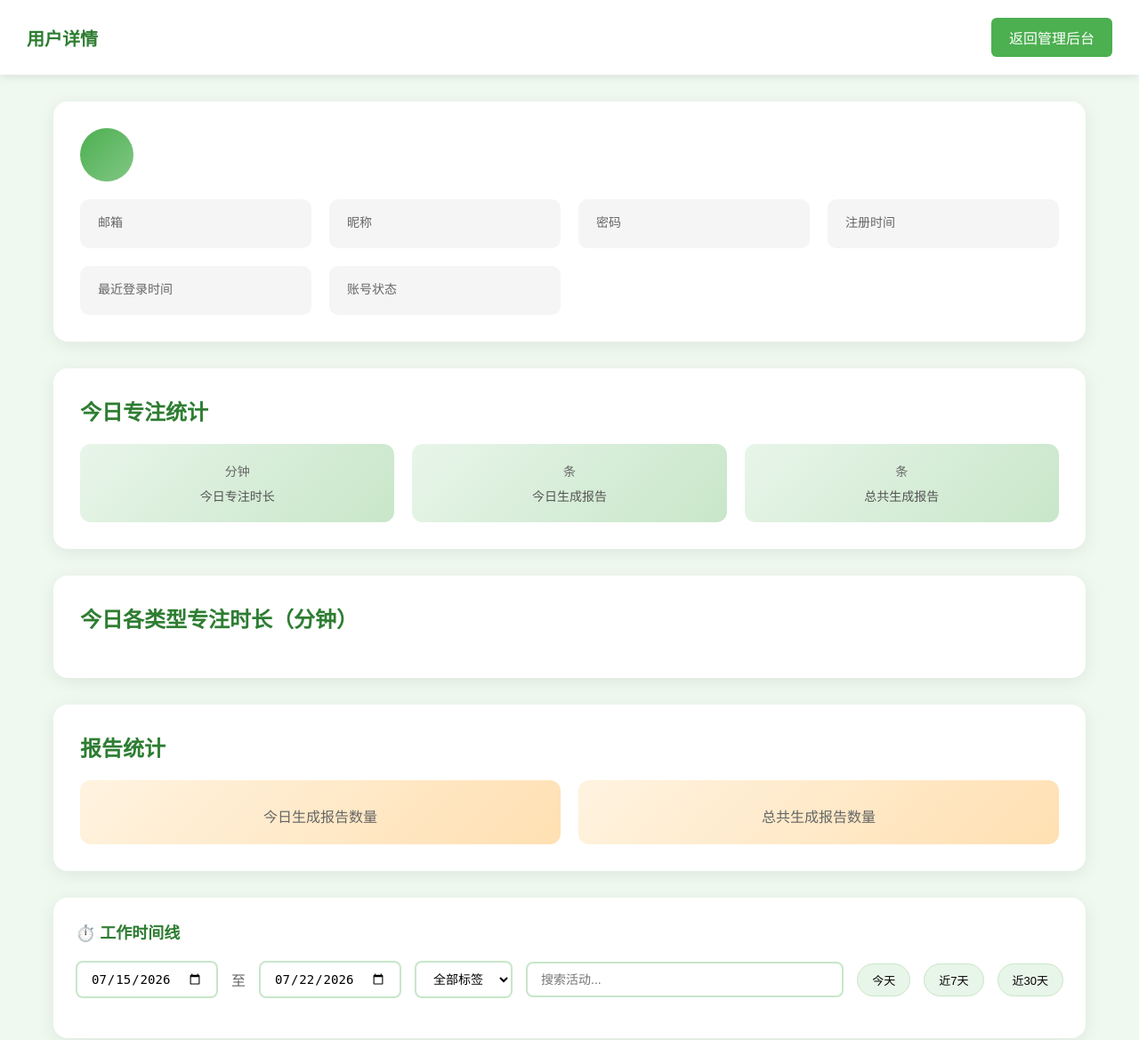
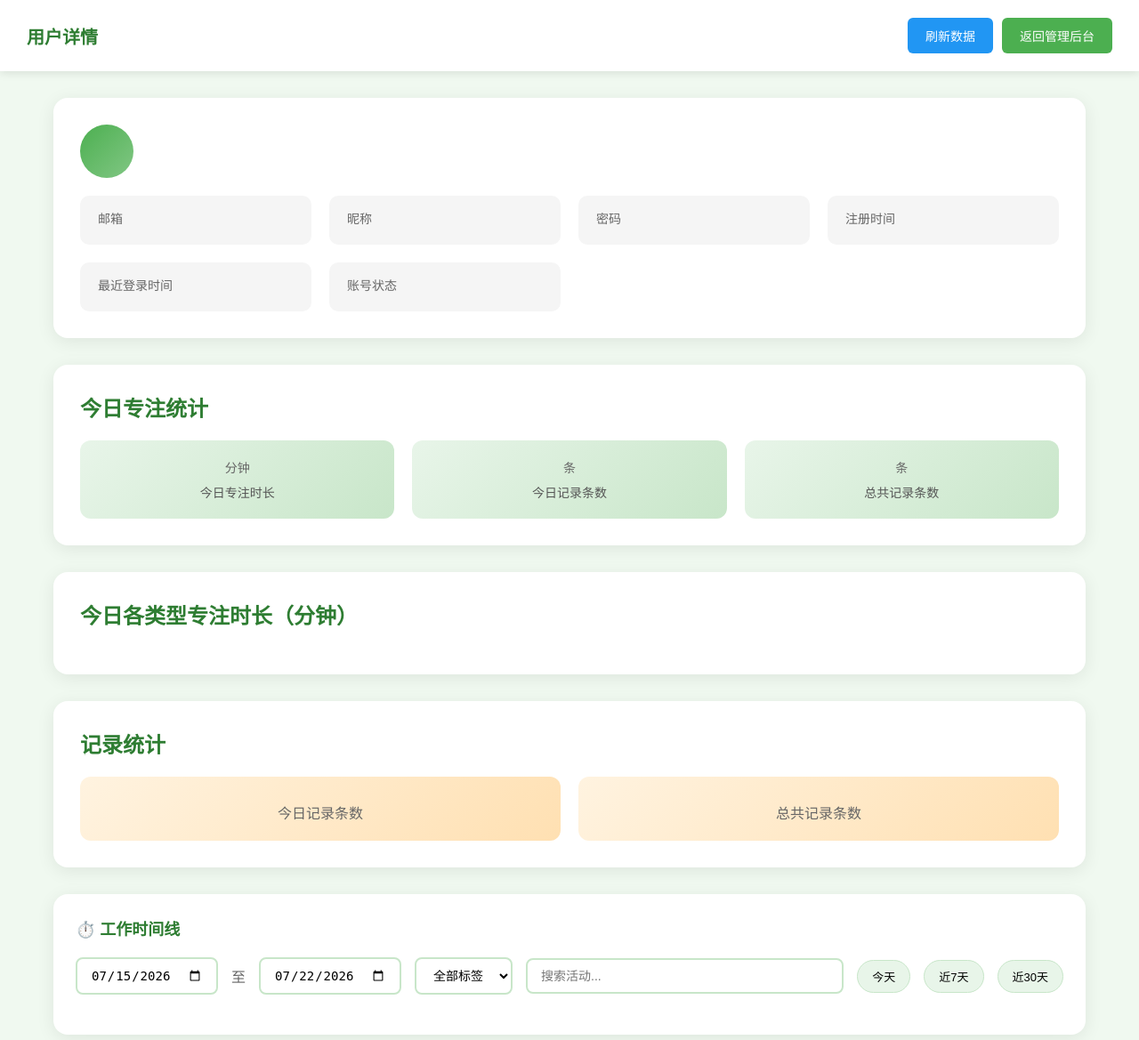
Before and after one commit to DGLZR/AI-daliy-check-Website, a Flask app: template superadmin/templates/user_detail.html in a window 1280 px wide. Shown: the top 1169 px of the page at 89% size. Run offline with Flask 3, Linux system fonts and the light colour scheme; the template is opened without the code that fills it, so the values that code supplies are empty.

Commit message:
修复若干问题

```diff
--- a/app.py
+++ b/app.py
@@ -66,7 +66,7 @@
                            '今日文档时长(分钟)', '今日娱乐时长(分钟)', '今日产品时长(分钟)',
                            '今日会议时长(分钟)', '今日运维时长(分钟)', '今日测试时长(分钟)',
                            '今日数据分析时长(分钟)', '今日其他时长(分钟)',
-                           '今日生成报告数量', '总共生成报告数量'])
+                           '今日记录条数', '总共记录条数'])
 
 def read_users():
     init_csv()
@@ -154,8 +154,8 @@
         '今日测试时长(分钟)': 0,
         '今日数据分析时长(分钟)': 0,
         '今日其他时长(分钟)': 0,
-        '今日生成报告数量': 0,
-        '总共生成报告数量': 0
+        '今日记录条数': 0,
+        '总共记录条数': 0
     }
     detail_data.append(new_detail)
     write_detail_data(detail_data)
@@ -275,8 +275,8 @@
             d['今日专注时长(分钟)'] = round(stats['today_focus_minutes'], 1)
             for wt in WORK_TYPES:
                 d[f'今日{wt}时长(分钟)'] = round(stats['today_type_minutes'][wt], 1)
-            d['今日生成报告数量'] = stats['today_reports']
-            d['总共生成报告数量'] = stats['total_reports']
+            d['今日记录条数'] = stats['today_reports']
+            d['总共记录条数'] = stats['total_reports']
             break
 
     write_detail_data(detail_data)
@@ -653,6 +653,27 @@
 
     return jsonify({'success': True, 'records': records})
 
+@app.route('/api/user/report-generated', methods=['POST'])
+def report_generated():
+    """记录报告生成事件"""
+    data = request.json
+    email = data.get('email', '').strip()
+
+    if not email:
+        return jsonify({'success': False, 'message': '缺少邮箱参数'})
+
+    if not find_user(email):
+        return jsonify({'success': False, 'message': '用户不存在'})
+
+    # 更新用户详情中的记录数量
+    user_details = load_user_details()
+    if email in user_details:
+        user_details[email]['今日记录条数'] = str(int(user_details[email].get('今日记录条数', '0')) + 1)
+        user_details[email]['总共记录条数'] = str(int(user_details[email].get('总共记录条数', '0')) + 1)
+        save_user_details(user_details)
+
+    return jsonify({'success': True, 'message': '报告生成记录已保存'})
+
 # ============ 管理员API ============
 @app.route('/api/admin/login', methods=['POST'])
 def admin_login():
@@ -665,6 +686,11 @@
 def admin_logout():
     session.pop('admin_logged_in', None)
     return jsonify({'success': True})
+
+@app.route('/api/admin/check-login', methods=['GET'])
+def admin_check_login():
+    """检查管理员登录状态"""
+    return jsonify({'logged_in': session.get('admin_logged_in', False)})
 
 @app.route('/api/admin/users', methods=['GET'])
 def admin_get_users():
@@ -747,8 +773,8 @@
     user_detail['今日专注时长(分钟)'] = round(stats['today_focus_minutes'], 1)
     for wt in WORK_TYPES:
         user_detail[f'今日{wt}时长(分钟)'] = round(stats['today_type_minutes'][wt], 1)
-    user_detail['今日生成报告数量'] = stats['today_reports']
-    user_detail['总共生成报告数量'] = stats['total_reports']
+    user_detail['今日记录条数'] = stats['today_reports']
+    user_detail['总共记录条数'] = stats['total_reports']
 
     return jsonify({'success': True, 'user': user_detail})
 
--- a/data/detail_person_data.csv
+++ b/data/detail_person_data.csv
@@ -1 +1 @@
-邮箱,昵称,密码,最近登录时间,今日专注时长(分钟),今日开发时长(分钟),今日沟通时长(分钟),今日生活时长(分钟),今日学习时长(分钟),今日设计时长(分钟),今日管理时长(分钟),今日文档时长(分钟),今日娱乐时长(分钟),今日产品时长(分钟),今日会议时长(分钟),今日运维时长(分钟),今日测试时长(分钟),今日数据分析时长(分钟),今日其他时长(分钟),今日生成报告数量,总共生成报告数量
+邮箱,昵称,密码,最近登录时间,今日专注时长(分钟),今日开发时长(分钟),今日沟通时长(分钟),今日生活时长(分钟),今日学习时长(分钟),今日设计时长(分钟),今日管理时长(分钟),今日文档时长(分钟),今日娱乐时长(分钟),今日产品时长(分钟),今日会议时长(分钟),今日运维时长(分钟),今日测试时长(分钟),今日数据分析时长(分钟),今日其他时长(分钟),今日记录条数,总共记录条数
--- a/superadmin/templates/user_detail.html
+++ b/superadmin/templates/user_detail.html
@@ -10,8 +10,13 @@
         body { font-family: 'Segoe UI', 'Microsoft YaHei', sans-serif; background: #f0f9f0; }
         .header { background: white; padding: 20px 30px; box-shadow: 0 2px 10px rgba(0,0,0,0.1); display: flex; justify-content: space-between; align-items: center; position: sticky; top: 0; z-index: 100; }
         .header h1 { color: #2e7d32; font-size: 20px; }
-        .header .back-btn { padding: 10px 20px; background: #4caf50; color: white; border: none; border-radius: 6px; cursor: pointer; text-decoration: none; }
+        .header .header-actions { display: flex; gap: 10px; }
+        .header .btn { padding: 10px 20px; border: none; border-radius: 6px; cursor: pointer; text-decoration: none; font-size: 14px; transition: all 0.3s; }
+        .header .back-btn { background: #4caf50; color: white; }
         .header .back-btn:hover { background: #388e3c; }
+        .header .refresh-btn { background: #2196f3; color: white; }
+        .header .refresh-btn:hover { background: #1565c0; }
+        .header .refresh-btn.spinning { opacity: 0.7; pointer-events: none; }
         .main { max-width: 1200px; margin: 30px auto; padding: 0 20px; }
 
         .user-profile { background: white; padding: 30px; border-radius: 16px; box-shadow: 0 4px 20px rgba(0,0,0,0.08); margin-bottom: 30px; }
@@ -108,7 +113,10 @@
 <body>
     <div class="header">
         <h1>用户详情</h1>
-        <a href="/superadmin" class="back-btn">返回管理后台</a>
+        <div class="header-actions">
+            <button class="btn refresh-btn" onclick="refreshData()" id="refreshBtn">刷新数据</button>
+            <button class="btn back-btn" onclick="goBack()">返回管理后台</button>
+        </div>
     </div>
 
     <div class="main">
@@ -154,14 +162,14 @@
                     <div class="label">今日专注时长</div>
                 </div>
                 <div class="stat-card">
-                    <div class="number">{{ detail.get('今日生成报告数量', '0') }}</div>
+                    <div class="number">{{ detail.get('今日记录条数', '0') }}</div>
                     <div class="unit">条</div>
-                    <div class="label">今日生成报告</div>
+                    <div class="label">今日记录条数</div>
                 </div>
                 <div class="stat-card">
-                    <div class="number">{{ detail.get('总共生成报告数量', '0') }}</div>
+                    <div class="number">{{ detail.get('总共记录条数', '0') }}</div>
                     <div class="unit">条</div>
-                    <div class="label">总共生成报告</div>
+                    <div class="label">总共记录条数</div>
                 </div>
             </div>
         </div>
@@ -179,15 +187,15 @@
         </div>
 
         <div class="report-section">
-            <h2>报告统计</h2>
+            <h2>记录统计</h2>
             <div class="report-grid">
                 <div class="report-card">
-                    <div class="number">{{ detail.get('今日生成报告数量', '0') }}</div>
-                    <div class="label">今日生成报告数量</div>
+                    <div class="number">{{ detail.get('今日记录条数', '0') }}</div>
+                    <div class="label">今日记录条数</div>
                 </div>
                 <div class="report-card">
-                    <div class="number">{{ detail.get('总共生成报告数量', '0') }}</div>
-                    <div class="label">总共生成报告数量</div>
+                    <div class="number">{{ detail.get('总共记录条数', '0') }}</div>
+                    <div class="label">总共记录条数</div>
                 </div>
             </div>
         </div>
@@ -516,6 +524,83 @@
             });
         }
 
+        // 刷新数据
+        async function refreshData() {
+            const btn = document.getElementById('refreshBtn');
+            btn.classList.add('spinning');
+            btn.textContent = '刷新中...';
+
+            try {
+                // 重新加载页面数据
+                await loadData();
+
+                // 同时刷新用户详情数据
+                const response = await fetch(`/api/admin/user-detail/${encodeURIComponent(email)}`);
+                const data = await response.json();
+
+                if (data.success) {
+                    // 更新页面上的统计数据
+                    const user = data.user;
+
+                    // 更新今日专注统计卡片
+                    const statCards = document.querySelectorAll('.stat-card .number');
+                    if (statCards.length >= 3) {
+                        statCards[0].textContent = user['今日专注时长(分钟)'] || '0';
+                        statCards[1].textContent = user['今日记录条数'] || '0';
+                        statCards[2].textContent = user['总共记录条数'] || '0';
+                    }
+
+                    // 更新各类型时长
+                    const typeItems = document.querySelectorAll('.type-item .type-value');
+                    const workTypes = ['开发', '沟通', '生活', '学习', '设计', '管理', '文档', '娱乐', '产品', '会议', '运维', '测试', '数据分析', '其他'];
+                    typeItems.forEach((item, index) => {
+                        if (index < workTypes.length) {
+                            item.textContent = user[`今日${workTypes[index]}时长(分钟)`] || '0';
+                        }
+                    });
+
+                    // 更新记录统计卡片
+                    const reportCards = document.querySelectorAll('.report-card .number');
+                    if (reportCards.length >= 2) {
+                        reportCards[0].textContent = user['今日记录条数'] || '0';
+                        reportCards[1].textContent = user['总共记录条数'] || '0';
+                    }
+                }
+
+                btn.textContent = '刷新成功';
+                setTimeout(() => {
+                    btn.textContent = '刷新数据';
+                    btn.classList.remove('spinning');
+                }, 1000);
+            } catch (error) {
+                console.error('刷新失败:', error);
+                btn.textContent = '刷新失败';
+                setTimeout(() => {
+                    btn.textContent = '刷新数据';
+                    btn.classList.remove('spinning');
+                }, 1000);
+            }
+        }
+
+        // 返回管理后台
+        function goBack() {
+            // 检查管理后台登录状态
+            fetch('/api/admin/check-login')
+                .then(res => res.json())
+                .then(data => {
+                    if (data.logged_in) {
+                        // 已登录，跳转到管理后台
+                        window.location.href = '/superadmin';
+                    } else {
+                        // 未登录，跳转到登录页面
+                        window.location.href = '/superadmin';
+                    }
+                })
+                .catch(() => {
+                    window.location.href = '/superadmin';
+                });
+        }
+
         // 初始化
         initDates();
         loadData();
```
Also changed, not shown: superadmin/templates/index.html (+50 -6 lines).
